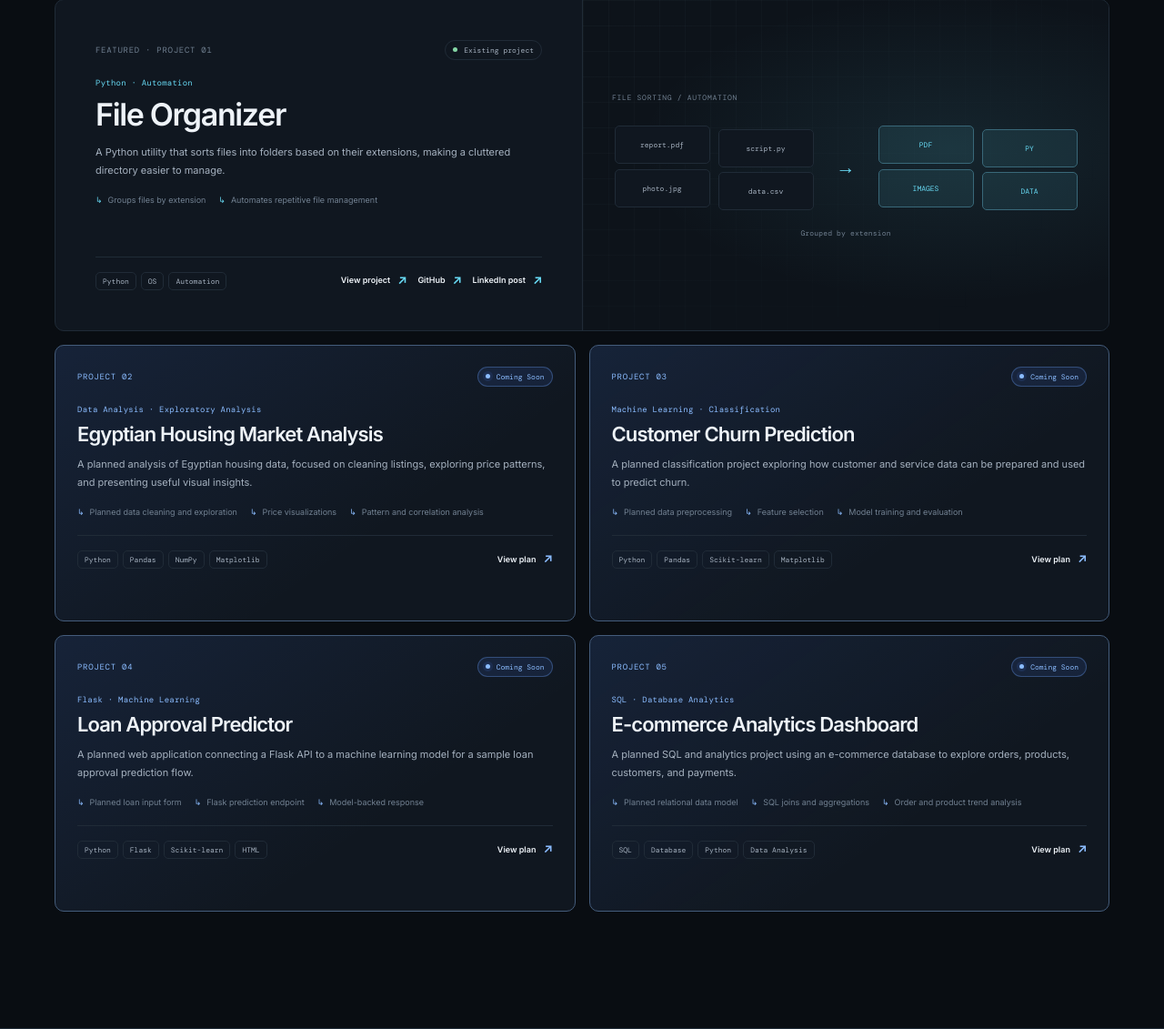
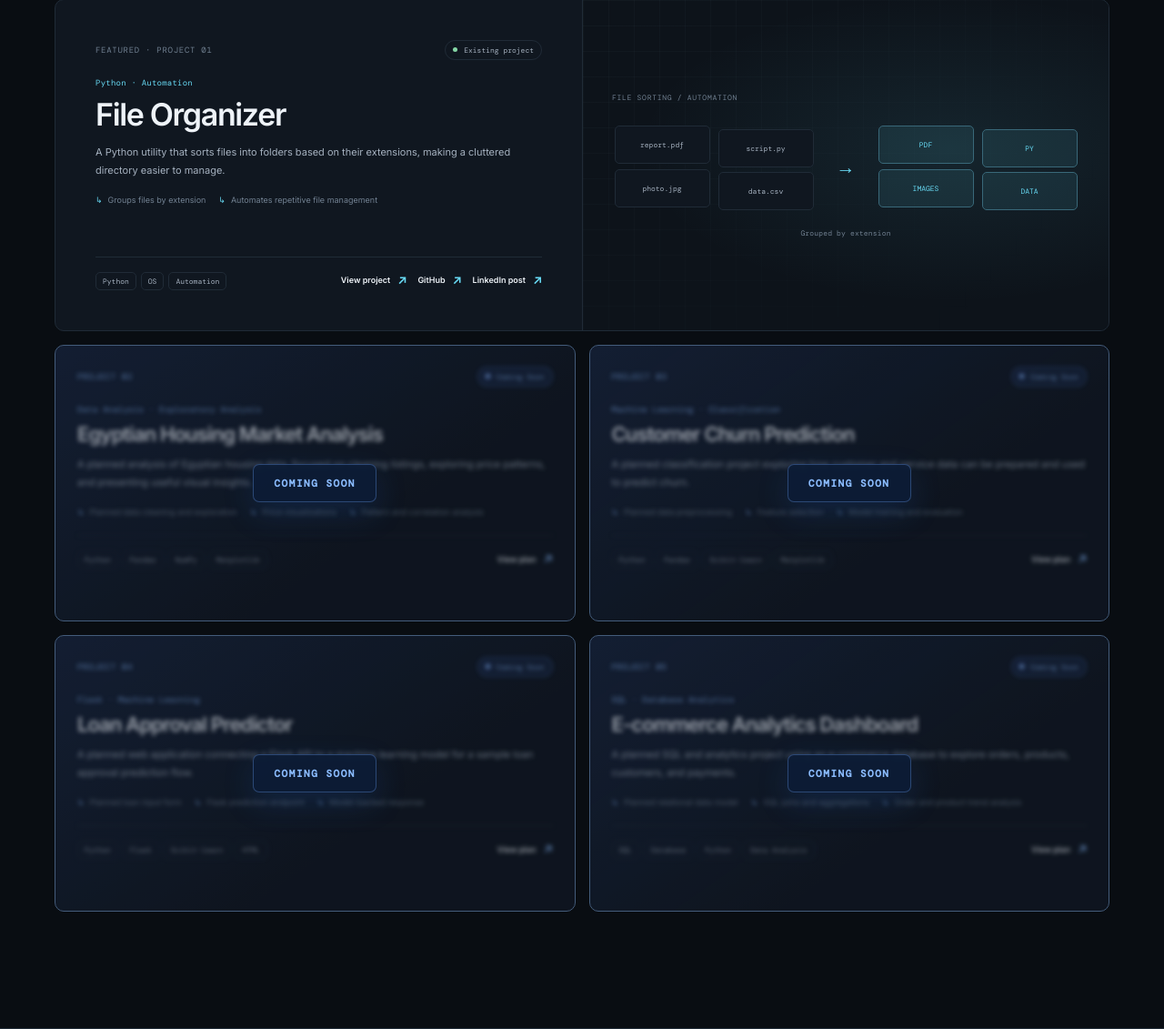
Before and after one commit to BavlyK100/BavlyPortfolio, a Flask app: page / in a window 1280 px wide. Shown: the part 2436-3567 px from the top of the page at 91% size. Run offline with Flask 3, Linux system fonts and the light colour scheme.

Commit message:
Blur upcoming project cards with animated labels

```diff
--- a/public/css/style.css
+++ b/public/css/style.css
@@ -20,6 +20,8 @@
   --upcoming-blue: #8bbcff;
   --upcoming-blue-wash: rgba(74, 130, 255, .11);
   --upcoming-blue-border: rgba(112, 165, 255, .32);
+  --upcoming-overlay: rgba(5, 13, 25, .2);
+  --upcoming-label-bg: rgba(12, 29, 55, .92);
   --font-sans: Inter, "Segoe UI", sans-serif;
   --font-mono: "DM Mono", Consolas, monospace;
   --content: 1160px;
@@ -50,6 +52,8 @@ html[data-theme="light"] {
   --upcoming-blue: #226ed5;
   --upcoming-blue-wash: rgba(34, 110, 213, .07);
   --upcoming-blue-border: rgba(34, 110, 213, .29);
+  --upcoming-overlay: rgba(240, 246, 255, .26);
+  --upcoming-label-bg: rgba(255, 255, 255, .94);
 }
 
 *, *::before, *::after { box-sizing: border-box; }
@@ -185,6 +189,11 @@ html[data-theme="light"] .button-primary:hover { color: #fff; }
 .project-card-upcoming .project-status i, .project-status.status-planned i { background: var(--upcoming-blue); box-shadow: 0 0 0 3px var(--upcoming-blue-wash); }
 .project-card-upcoming .feature-list li::before, .project-card-upcoming .card-arrow span { color: var(--upcoming-blue); }
 .project-card-upcoming .card-arrow:hover { color: var(--upcoming-blue); }
+.project-card-upcoming .card-content { filter: blur(2.5px); opacity: .78; transition: filter var(--transition), opacity var(--transition); }
+.project-card-upcoming:hover .card-content, .project-card-upcoming:focus-within .card-content { filter: blur(1.8px); opacity: .84; }
+.coming-soon-overlay { position: absolute; z-index: 2; inset: 0; display: grid; place-items: center; background: var(--upcoming-overlay); pointer-events: none; }
+.coming-soon-label { display: inline-flex; align-items: center; justify-content: center; padding: 13px 22px; border: 1px solid var(--upcoming-blue-border); border-radius: 7px; background: var(--upcoming-label-bg); box-shadow: 0 12px 34px rgba(30, 95, 190, .2); color: var(--upcoming-blue); font: 600 11px var(--font-mono); letter-spacing: .14em; text-transform: uppercase; transform: rotate(0); transition: transform 260ms cubic-bezier(.2,.7,.2,1), box-shadow 260ms ease; }
+.project-card-upcoming:hover .coming-soon-label, .project-card-upcoming:focus-within .coming-soon-label { transform: rotate(-20deg) scale(1.18); box-shadow: 0 16px 42px rgba(30, 95, 190, .3); }
 .project-card-featured { min-height: 365px; grid-column: span 12; display: grid; grid-template-columns: 1fr 1fr; }
 .card-content { display: flex; min-width: 0; flex-direction: column; padding: 23px 24px 19px; }
 .project-card-featured .card-content { grid-column: 1; grid-row: 1; padding: clamp(26px,4vw,44px); }
@@ -411,4 +420,5 @@ html[data-theme="light"] .button-primary:hover { color: #fff; }
 @media (prefers-reduced-motion: reduce) {
   *, *::before, *::after { scroll-behavior: auto !important; animation-duration: .01ms !important; animation-iteration-count: 1 !important; transition-duration: .01ms !important; }
   .hero-visual::before, .hero-visual svg { animation: none; }
+  .project-card-upcoming:hover .coming-soon-label, .project-card-upcoming:focus-within .coming-soon-label { transform: none; }
 }
--- a/templates/project_card.html
+++ b/templates/project_card.html
@@ -1,4 +1,5 @@
 <article class="project-card{% if project.featured %} project-card-featured{% endif %}{% if project.upcoming %} project-card-upcoming{% endif %}">
+  {% if project.upcoming %}<div class="coming-soon-overlay" aria-hidden="true"><span class="coming-soon-label">Coming Soon</span></div>{% endif %}
   {% if project.featured %}
   <div class="project-visual file-visual" aria-hidden="true"><span class="visual-label">FILE SORTING / AUTOMATION</span><div class="file-flow"><div class="file-column"><span class="file loose-file">report.pdf</span><span class="file loose-file">script.py</span><span class="file loose-file">photo.jpg</span><span class="file loose-file">data.csv</span></div><span class="flow-arrow">→</span><div class="folder-column"><span class="folder">PDF</span><span class="folder">PY</span><span class="folder">IMAGES</span><span class="folder">DATA</span></div></div><span class="visual-footnote">Grouped by extension</span></div>
   {% endif %}
```
